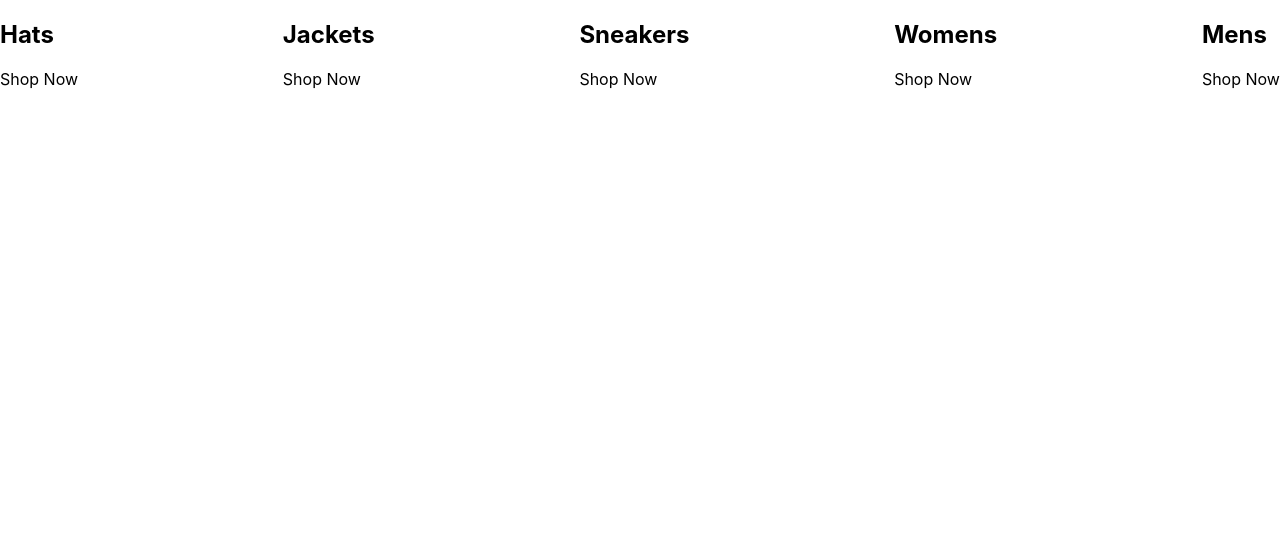
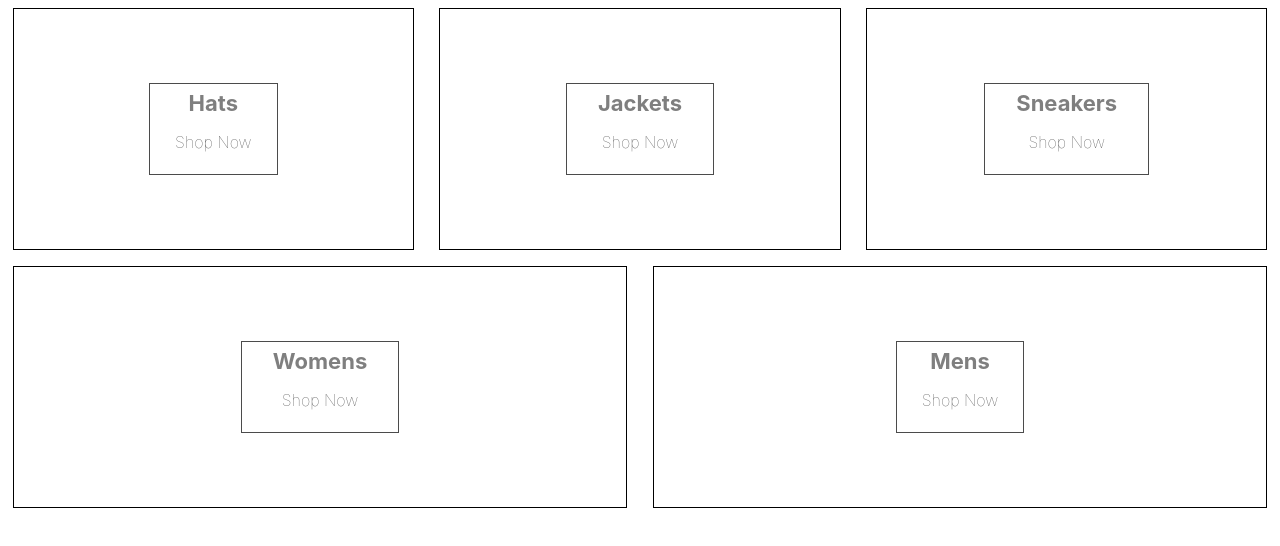
Before and after one commit to AvetBadalyan/Avet-Clothes-shop-with-Redux, a React (Create React App) app: page / in a window 1280 px wide. Shown: the top 546 px of the page. Built offline with nearby package versions, Linux system fonts and the light colour scheme.

Commit message:
feat: add some styles to divs with sass

```diff
--- a/src/App.js
+++ b/src/App.js
@@ -1,4 +1,4 @@
-import "./categories.styles.scss";
+import "./categories.style.scss";
 
 function App() {
   const categories = [
--- /dev/null
+++ b/src/categories.style.scss
@@ -0,0 +1,62 @@
+.categories-container {
+  width: 100%;
+  display: flex;
+  flex-wrap: wrap;
+  justify-content: space-between;
+}
+
+.category-container {
+  min-width: 30%;
+  height: 240px;
+  flex: auto;
+  display: flex;
+  align-items: center;
+  justify-content: center;
+  border: 1px solid black;
+  margin: 1vh 1vw;
+
+  &:hover {
+    cursor: pointer;
+
+    & .background-image {
+      transform: scale(1.1);
+      transition: transform 6s cubic-bezier(0.25, 0.45, 0.45, 0.95);
+    }
+
+    & .category-body-container {
+      opacity: 0.9;
+    }
+  }
+
+  .background-image {
+    width: 100%;
+    height: 100%;
+    background-size: cover;
+    background-position: center;
+  }
+
+  .category-body-container {
+    height: 90px;
+    padding: 0 25px;
+    display: flex;
+    flex-direction: column;
+    align-items: center;
+    justify-content: center;
+    border: 1px solid black;
+    background-color: white;
+    opacity: 0.7;
+    position: absolute;
+
+    h2 {
+      font-weight: bold;
+      margin: 0 6px 0;
+      font-size: 22px;
+      color: rgb(74, 74, 74);
+    }
+
+    p {
+      font-weight: lighter;
+      font-size: 16px;
+    }
+  }
+}
--- a/src/categories.styles.scss
+++ /dev/null
@@ -1,6 +0,0 @@
-.categories-container {
-  width: 100%;
-  display: flex;
-  flex-wrap: wrap;
-  justify-content: space-between;
-}
```
